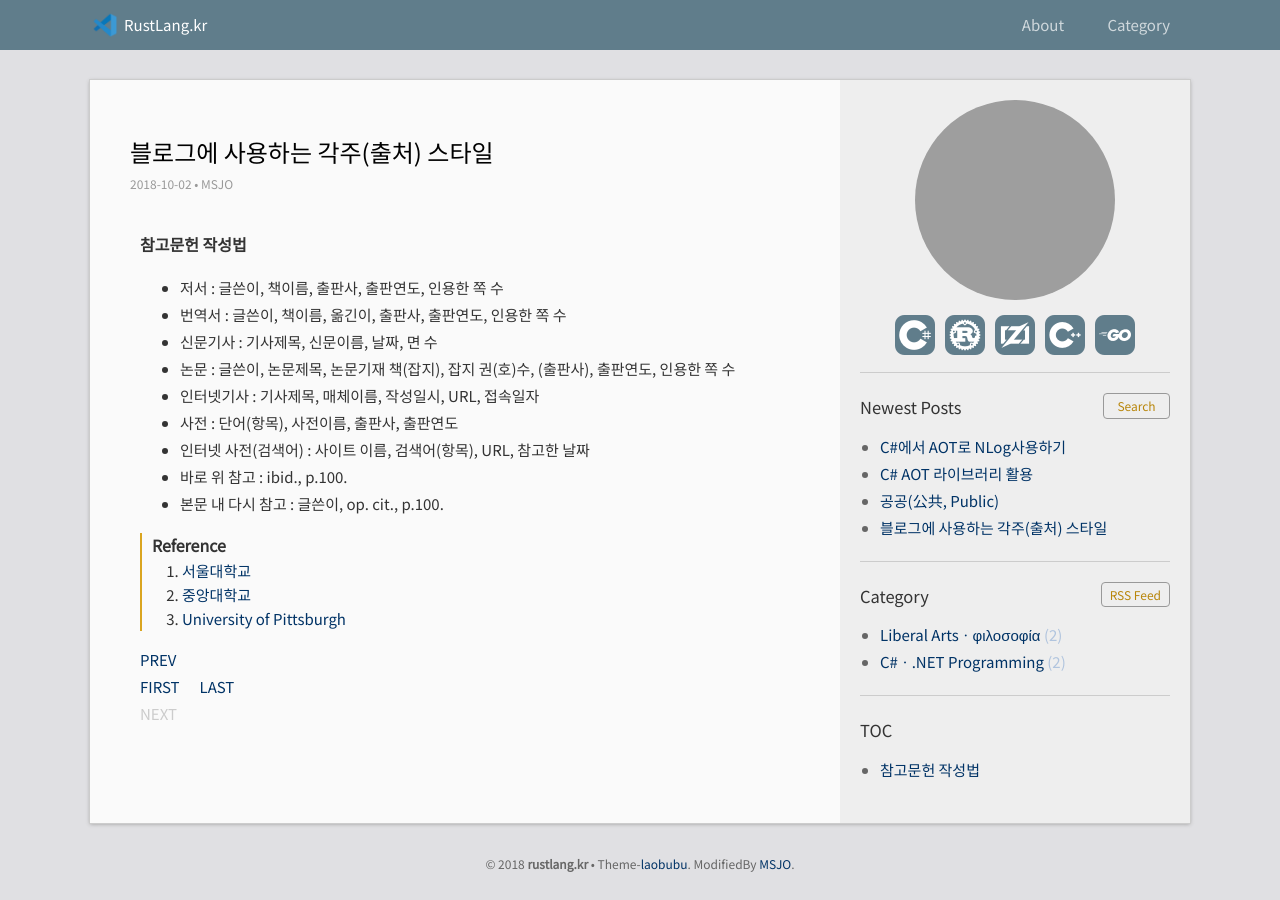
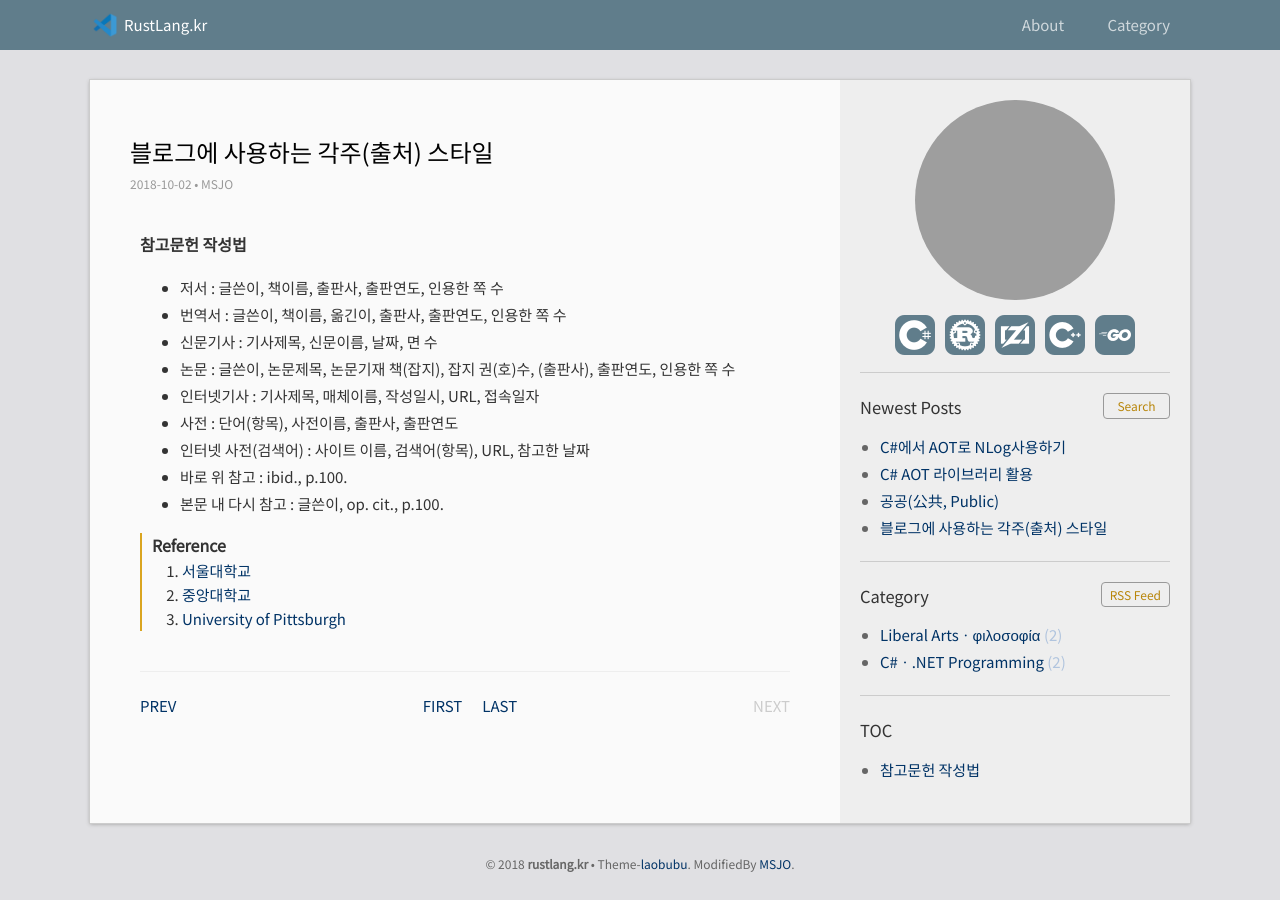
Before and after one commit to DebugJO/rustlang, a Jekyll site: the page built from _posts/2018-10-02-1.md, in a window 1280 px wide. Built offline with Jekyll 4.4.1, drawn with Linux system fonts in a browser that asks for light colours; grey boxes are pictures that could not be loaded.

Commit message:
Update post.html

```diff
--- a/_layouts/post.html
+++ b/_layouts/post.html
@@ -15,8 +15,7 @@
 
   {% include comment.html %}
 
-<!-- <div class="pagination" style="display: flex; justify-content: space-between; align-items: center; margin: 40px auto 0; border-top: 1px solid #eee; padding-top: 20px; max-width: 500px; width: 95%;"> -->
-<div class="pagination">
+<div class="pagination" style="display: flex; justify-content: space-between; align-items: center; margin: 40px auto 0; border-top: 1px solid #eee; padding-top: 20px;">
   {% if page.next %}
     <a href="{{ page.next.url | relative_url }}" class="next" style="min-width: 60px; text-align: left;">PREV</a>
   {% else %}
```
